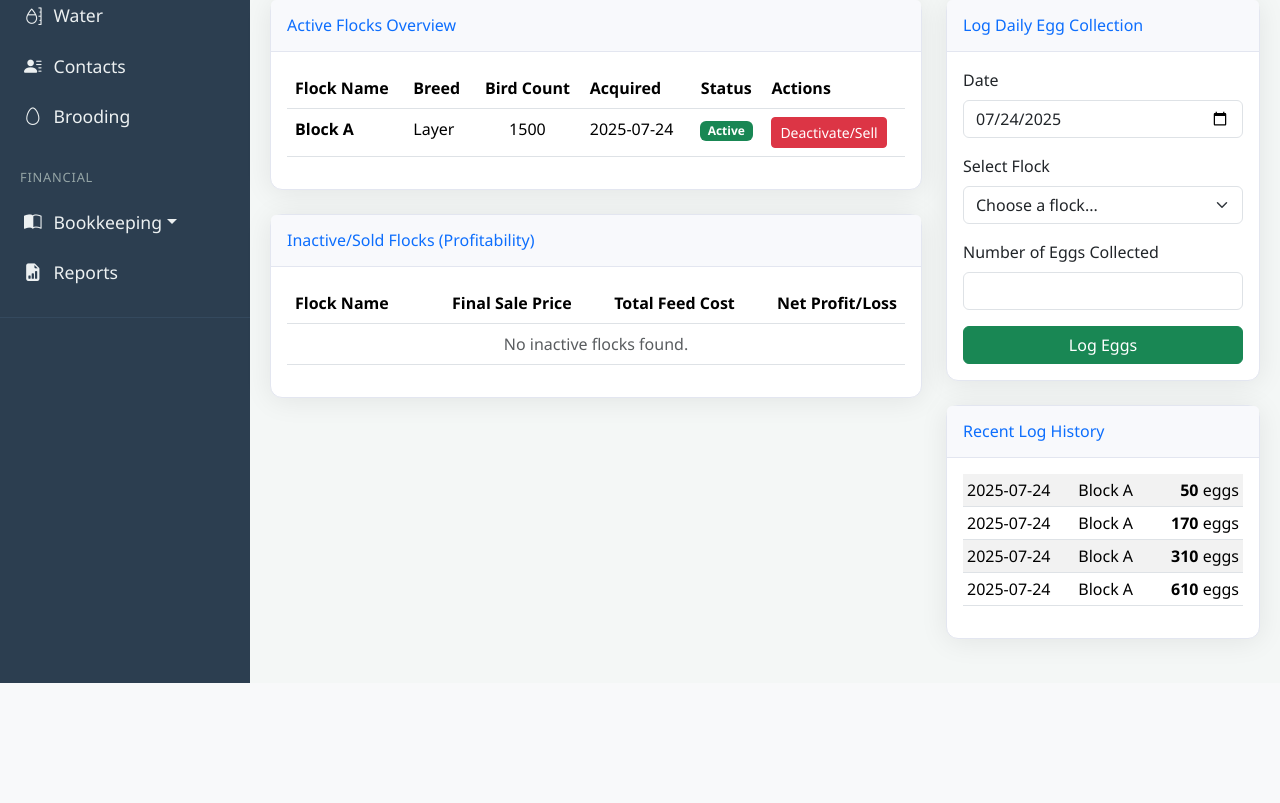
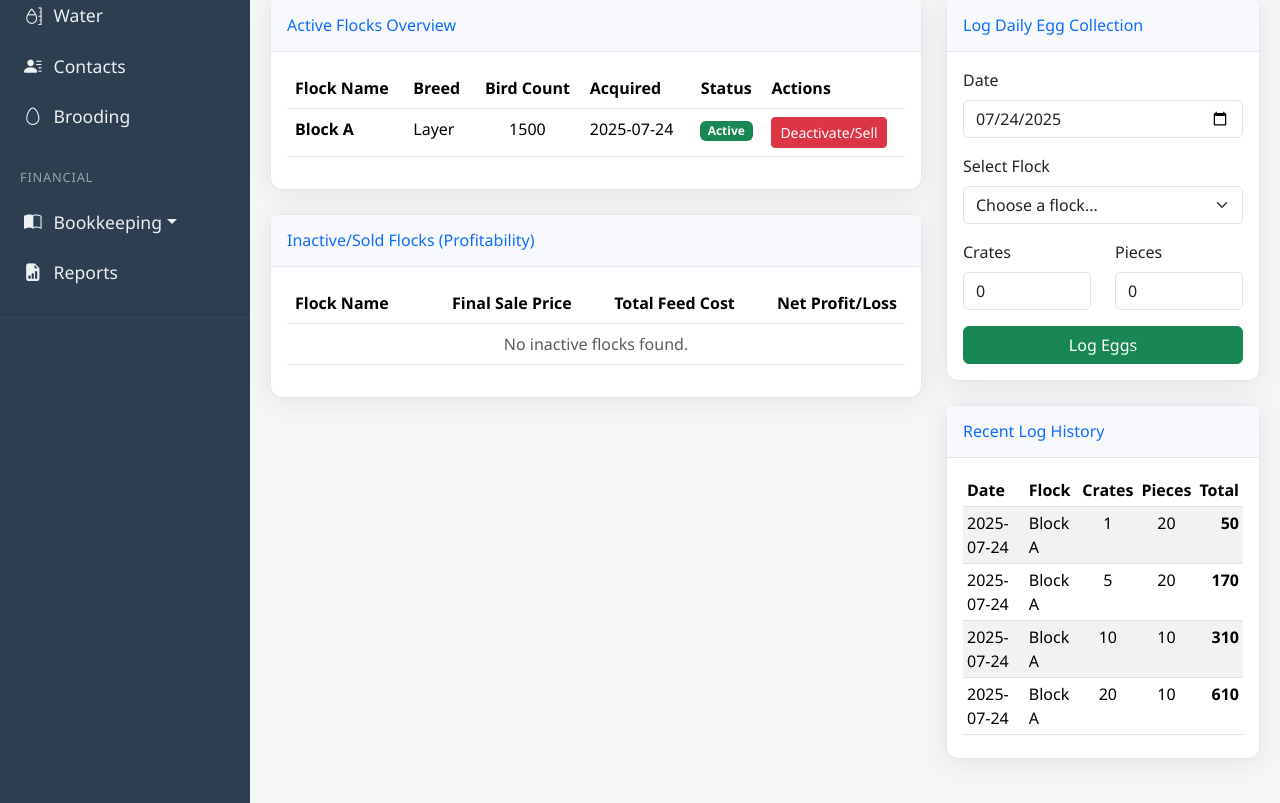
Before and after one commit to bbr1991/farm-manager-flask, a Flask app: page /poultry in a window 1280 px wide. Shown: the part 344-1147 px from the top of the page. Before the commit the page ends 1027 px from the top, so only its background shows below. Run offline with Flask 3, Linux system fonts and the light colour scheme; the visitor is signed in with stand-in values (Sample User, id 1); data comes from the database, SQL or seed files in the repository; both versions use the stored data as it was after the commit.

Commit message:
Restore final sw.js file

```diff
--- a/app.py
+++ b/app.py
@@ -23,7 +23,7 @@ from flask import Flask, render_template, request, redirect, url_for, flash, g,
 # ==============================================================================
 # 1. FLASK APP INITIALIZATION & CONFIGURATION
 # ==============================================================================
-app = Flask(__name__, static_folder='static', static_url_path='/static')
+app = Flask(__name__, static_url_path='/static', static_folder='static')
 app.config['SECRET_KEY'] = 'a_very_good_and_long_production_secret_key_!@#$%'
 app.config['PERMANENT_SESSION_LIFETIME'] = timedelta(hours=8)
 bcrypt = Bcrypt(app)
@@ -597,40 +597,59 @@ def inventory_dashboard():
 @permission_required('view_poultry')
 def poultry_dashboard():
     db = get_db()
-
-    # === YOUR EXISTING CODE (preserved) ===
-    poultry_stats_row = db.execute("SELECT (SELECT COALESCE(SUM(bird_count), 0) FROM poultry_flocks WHERE status = 'Active') as total_active_birds, (SELECT COALESCE(SUM(quantity), 0) FROM egg_log WHERE log_date = date('now', 'localtime')) as eggs_today, (SELECT COALESCE(SUM(quantity), 0) FROM egg_log WHERE log_date >= date('now', '-6 days')) as eggs_last_7_days").fetchone()
+    today_str = date.today().strftime('%Y-%m-%d')
+    seven_days_ago_str = (date.today() - timedelta(days=6)).strftime('%Y-%m-%d')
+
+    # === NEW, MORE ROBUST STATS QUERY ===
+    # This query is reliable because we pass the dates in directly.
+    poultry_stats_row = db.execute("""
+        SELECT
+            (SELECT COALESCE(SUM(bird_count), 0) FROM poultry_flocks WHERE status = 'Active') as total_active_birds,
+            (SELECT COALESCE(SUM(quantity), 0) FROM egg_log WHERE log_date = ?) as eggs_today,
+            (SELECT COALESCE(SUM(quantity), 0) FROM egg_log WHERE log_date >= ?) as eggs_last_7_days
+    """, (today_str, seven_days_ago_str)).fetchone()
+
+    # Fetch active flocks
     active_flocks = db.execute("SELECT * FROM poultry_flocks WHERE status = 'Active' ORDER BY acquisition_date DESC").fetchall()
-    egg_logs = db.execute("SELECT el.log_date, el.quantity, pf.flock_name FROM egg_log el JOIN poultry_flocks pf ON el.flock_id = pf.id ORDER BY el.log_date DESC, el.id DESC LIMIT 10").fetchall()
-    total_active_birds = poultry_stats_row['total_active_birds'] or 0
-    eggs_today = poultry_stats_row['eggs_today'] or 0
+
+    # Fetch egg logs, now including the crates and pieces columns for the log display
+    egg_logs = db.execute("""
+        SELECT el.log_date, el.quantity, el.crates, el.pieces, pf.flock_name
+        FROM egg_log el
+        JOIN poultry_flocks pf ON el.flock_id = pf.id
+        ORDER BY el.log_date DESC, el.id DESC LIMIT 10
+    """).fetchall()
+
+    # Safely get the stats values from the query result
+    total_active_birds = poultry_stats_row['total_active_birds'] if poultry_stats_row['total_active_birds'] is not None else 0
+    eggs_today = poultry_stats_row['eggs_today'] if poultry_stats_row['eggs_today'] is not None else 0
+
+    # Build the stats dictionary for the KPI cards
     stats = {
         'total_active_birds': total_active_birds,
         'eggs_today': eggs_today,
         'eggs_last_7_days': poultry_stats_row['eggs_last_7_days'] or 0,
         'avg_production_rate': (eggs_today / total_active_birds) if total_active_birds > 0 else 0
     }
-    # === END OF YOUR EXISTING CODE ===
-
-    # === NEW CODE (added for the new features) ===
-    # Fetch inventory items that are categorized as 'Feed' for the modal
+
+    # Fetch feed items for the "Log Feed Usage" modal
     feed_items = db.execute("SELECT * FROM inventory WHERE category = 'Feed' AND quantity > 0").fetchall()
 
-    # Fetch inactive flocks for the new results table
+    # Fetch inactive flocks for the profitability table
     inactive_flocks = db.execute("SELECT * FROM poultry_flocks WHERE status = 'Inactive' ORDER BY acquisition_date DESC").fetchall()
-    # === END OF NEW CODE ===
-
-    # Pass ALL data (old and new) to the template
+
+    # Pass ALL the data to the template
     return render_template(
         'poultry.html',
         user=g.user,
         stats=stats,
         active_flocks=active_flocks,
         egg_logs=egg_logs,
-        feed_items=feed_items,           # <-- New
-        inactive_flocks=inactive_flocks, # <-- New
-        today_date=date.today().strftime('%Y-%m-%d') # <-- New utility variable
+        feed_items=feed_items,
+        inactive_flocks=inactive_flocks,
+        today_date=today_str
     )
+
 @app.route('/water')
 @login_required
 @permission_required('view_water')
@@ -1736,45 +1755,61 @@ def log_inventory_usage():
 # ==============================================================================
 # 13. DATA MODIFICATION & ACTION ROUTES
 # ==============================================================================
+# Find your existing add_egg_log function and replace it with this one.
 @app.route('/poultry/eggs/log', methods=['POST'])
 @login_required
-@check_day_closed('date')
 @permission_required('edit_poultry')
+# I'm removing @check_day_closed for now to simplify debugging. You can add it back later.
 def add_egg_log():
-    """Handles logging a new egg collection and updates inventory."""
+    """Handles logging new egg collection by crates and pieces, and updates inventory."""
     db = get_db()
     try:
         log_date = request.form.get('log_date')
-        flock_id = int(request.form.get('flock_id'))
-        quantity = int(request.form.get('quantity'))
-
-        if not all([log_date, flock_id, quantity]) or quantity < 0:
-            flash('Invalid date, flock, or quantity provided.', 'warning')
+        flock_id = request.form.get('flock_id')
+
+        # Get crates and pieces, defaulting to 0 if the field is empty
+        crates = int(request.form.get('crates', 0) or 0)
+        pieces = int(request.form.get('pieces', 0) or 0)
+
+        # --- Validation ---
+        if not all([log_date, flock_id]):
+            flash('Invalid date or flock provided.', 'warning')
             return redirect(url_for('poultry_dashboard'))
 
-        # --- THIS IS THE NEW INTEGRATION LOGIC ---
+        flock_id = int(flock_id)
+
+        # --- Calculation ---
+        EGGS_PER_CRATE = 30  # Define your standard crate size here
+        total_quantity = (crates * EGGS_PER_CRATE) + pieces
+
+        if total_quantity <= 0:
+            flash('Total eggs must be greater than zero. Please enter a value for crates or pieces.', 'warning')
+            return redirect(url_for('poultry_dashboard'))
+
         # Find the inventory item named 'Eggs'
         egg_inventory_item = db.execute("SELECT id FROM inventory WHERE name = 'Eggs'").fetchone()
 
         if not egg_inventory_item:
             # If it doesn't exist, we can't update the stock
-            flash("Inventory item 'Eggs' not found. Please create it in the Inventory module first.", "danger")
+            flash("CRITICAL: Inventory item 'Eggs' not found. Please create it in the Inventory module first.", "danger")
             return redirect(url_for('poultry_dashboard'))
 
         # --- Start a Database Transaction ---
-        # 1. Add the record to the egg_log table for history
-        db.execute("INSERT INTO egg_log (log_date, flock_id, quantity) VALUES (?, ?, ?)",
-                   (log_date, flock_id, quantity))
+        # 1. Add the record to the egg_log table with all the new details
+        db.execute("""
+            INSERT INTO egg_log (log_date, flock_id, crates, pieces, quantity)
+            VALUES (?, ?, ?, ?, ?)
+        """, (log_date, flock_id, crates, pieces, total_quantity))
 
         # 2. Update the main inventory table to increase the stock of eggs
         db.execute("UPDATE inventory SET quantity = quantity + ? WHERE id = ?",
-                   (quantity, egg_inventory_item['id']))
+                   (total_quantity, egg_inventory_item['id']))
 
         # If both commands succeed, commit the changes
         db.commit()
         # --- End of Transaction ---
 
-        flash(f'{quantity} eggs logged and added to inventory successfully!', 'success')
+        flash(f'{crates} crates and {pieces} pieces ({total_quantity} total eggs) logged and added to inventory!', 'success')
 
     except (ValueError, TypeError) as e:
         flash(f"Invalid data provided. Please check your numbers. Error: {e}", 'danger')
@@ -2283,9 +2318,8 @@ def add_contact():
 # ==============================================================================
 @app.errorhandler(404)
 def page_not_found(e):
-    # Pass the user object to the 404 page so the navbar works
-    user = g.user if hasattr(g, 'user') else None
-    return render_template('404.html', user=user), 404
+    # This handler no longer needs to know about the user.
+    return render_template('404.html'), 404
 @app.route('/api/sync/expense', methods=['POST'])
 @login_required
 def sync_expense():
--- a/templates/poultry.html
+++ b/templates/poultry.html
@@ -2,11 +2,10 @@
 {% block title %}Poultry Management{% endblock %}
 
 {% block content %}
-    <!-- Page Header (Your Original Header - with one new button) -->
+    <!-- Page Header -->
     <div class="d-flex justify-content-between flex-wrap flex-md-nowrap align-items-center pt-3 pb-2 mb-3 border-bottom">
         <h1 class="h2">Poultry Management</h1>
         <div class="btn-toolbar mb-2 mb-md-0">
-            <!-- NEW: Button to log feed usage -->
             <button type="button" class="btn btn-info me-2" data-bs-toggle="modal" data-bs-target="#logFeedModal">
                 <i class="bi bi-basket3-fill"></i> Log Feed Usage
             </button>
@@ -17,7 +16,7 @@
         </div>
     </div>
 
-    <!-- KPI Cards (Your Original KPI Cards) -->
+    <!-- KPI Cards -->
     <div class="row">
         <div class="col-xl-3 col-md-6 mb-4">
             <div class="card border-left-primary shadow h-100 py-2">
@@ -64,7 +63,7 @@
                     <div class="row no-gutters align-items-center">
                         <div class="col mr-2">
                             <div class="text-xs font-weight-bold text-warning text-uppercase mb-1">Avg. Daily Production</div>
-                            <div class="h5 mb-0 font-weight-bold text-gray-800">{{ '{:,.1%}'.format(stats.avg_production_rate) }}</div>
+                            <div class="h5 mb-0 font-weight-bold text-gray-800">{{ '{:,.1%}'.format(stats.avg_production_rate) if stats.avg_production_rate is not none else 'N/A' }}</div>
                         </div>
                         <div class="col-auto"><i class="bi bi-graph-up fs-2 text-gray-300"></i></div>
                     </div>
@@ -72,11 +71,11 @@
             </div>
         </div>
     </div>
+
     <!-- Main Content Row -->
     <div class="row">
         <!-- Left Column: Flocks -->
         <div class="col-lg-8">
-            <!-- Active Flocks Table (Your Original Table - with a new button) -->
             <div class="card shadow mb-4">
                 <div class="card-header py-3"><h6 class="m-0 font-weight-bold text-primary">Active Flocks Overview</h6></div>
                 <div class="card-body">
@@ -101,7 +100,6 @@
                                     <td>{{ flock.acquisition_date }}</td>
                                     <td class="text-center"><span class="badge bg-success">{{ flock.status }}</span></td>
                                     <td>
-                                        <!-- NEW: Deactivate/Sell Button -->
                                         <button class="btn btn-sm btn-danger" data-bs-toggle="modal" data-bs-target="#deactivateFlockModal" data-flock-id="{{ flock.id }}" data-flock-name="{{ flock.flock_name }}">
                                             Deactivate/Sell
                                         </button>
@@ -116,7 +114,6 @@
                 </div>
             </div>
 
-            <!-- NEW: Inactive/Sold Flocks Table -->
             <div class="card shadow mb-4">
                 <div class="card-header py-3"><h6 class="m-0 font-weight-bold text-primary">Inactive/Sold Flocks (Profitability)</h6></div>
                 <div class="card-body">
@@ -146,9 +143,8 @@
             </div>
         </div>
 
-        <!-- Right Column: Egg Logging (Your Original Right Column) -->
+        <!-- Right Column: Egg Logging -->
         <div class="col-lg-4">
-            <!-- Egg Log Form Card (Unchanged) -->
             <div class="card shadow mb-4" id="egg-log-form">
                 <div class="card-header py-3"><h6 class="m-0 font-weight-bold text-primary">Log Daily Egg Collection</h6></div>
                 <div class="card-body">
@@ -164,33 +160,50 @@
                                 {% for flock in active_flocks %}<option value="{{ flock.id }}">{{ flock.flock_name }}</option>{% endfor %}
                             </select>
                         </div>
-                        <div class="mb-3">
-                            <label for="quantity" class="form-label">Number of Eggs Collected</label>
-                            <input type="number" class="form-control" id="quantity" name="quantity" min="0" required>
+                        <div class="row">
+                            <div class="col-6 mb-3">
+                                <label for="crates" class="form-label">Crates</label>
+                                <input type="number" class="form-control" id="crates" name="crates" min="0" value="0">
+                            </div>
+                            <div class="col-6 mb-3">
+                                <label for="pieces" class="form-label">Pieces</label>
+                                <input type="number" class="form-control" id="pieces" name="pieces" min="0" max="29" value="0">
+                            </div>
                         </div>
                         <div class="d-grid"><button type="submit" class="btn btn-success">Log Eggs</button></div>
                     </form>
                 </div>
             </div>
-            <!-- Recent Log History Card (Unchanged) -->
+
             <div class="card shadow mb-4">
                 <div class="card-header py-3"><h6 class="m-0 font-weight-bold text-primary">Recent Log History</h6></div>
                 <div class="card-body" style="max-height: 300px; overflow-y: auto;">
                     <table class="table table-sm table-striped">
+                        <thead>
+                            <tr>
+                                <th>Date</th>
+                                <th>Flock</th>
+                                <th class="text-center">Crates</th>
+                                <th class="text-center">Pieces</th>
+                                <th class="text-end">Total</th>
+                            </tr>
+                        </thead>
                         <tbody>
                             {% for log in egg_logs %}
                             <tr>
-                                {# --- ANOTHER FIX HERE --- #}
-                                {# The log_date is also a string, so we just print it #}
                                 <td>{{ log.log_date }}</td>
                                 <td>{{ log.flock_name }}</td>
-                                <td class="text-end"><strong>{{ log.quantity }}</strong> eggs</td>
+                                <td class="text-center">{{ log.crates }}</td>
+                                <td class="text-center">{{ log.pieces }}</td>
+                                <td class="text-end"><strong>{{ log.quantity }}</strong></td>
                             </tr>
                             {% else %}
-                            <tr><td class="text-center text-muted">No recent logs.</td></tr>
+                            <tr><td colspan="5" class="text-center text-muted">No recent logs.</td></tr>
                             {% endfor %}
                         </tbody>
                     </table>
+                </div>
+            </div>
         </div>
     </div>
 
@@ -283,7 +296,9 @@
     </div>
 </div>
 
+
 {% endblock %}
+
 
 {% block head_styles %}
     <!-- Your Original Styles -->
@@ -295,31 +310,40 @@
     .text-xs { font-size: .9rem; }
     .text-gray-300 { color: #dddfeb !important; }
     </style>
-
 {% endblock %}
 
+
 {% block scripts %}
-    <!-- Your Original Scripts -->
+    {{ super() }} {# THIS IS THE MOST IMPORTANT LINE #}
+
     <script>
-    // Set default date for egg log to today
-    document.getElementById('log_date').valueAsDate = new Date();
-    // Set default date for new flock acquisition to today
-    document.querySelector('#addFlockModal input[name="acquisition_date"]').valueAsDate = new Date();
-    </script>
+        // This single, safe block will run after the whole page is ready.
+        document.addEventListener('DOMContentLoaded', function() {
 
-    <!-- NEW: Script for Deactivate Modal -->
-    <script>
-    document.addEventListener('DOMContentLoaded', function() {
-        var deactivateModal = document.getElementById('deactivateFlockModal');
-        deactivateModal.addEventListener('show.bs.modal', function (event) {
-            var button = event.relatedTarget;
-            var flockId = button.getAttribute('data-flock-id');
-            var flockName = button.getAttribute('data-flock-name');
-            var modalBodyName = deactivateModal.querySelector('#deactivateFlockName');
-            var modalInputId = deactivateModal.querySelector('#deactivateFlockId');
-            modalBodyName.textContent = flockName;
-            modalInputId.value = flockId;
+            // --- Script for Deactivate Modal ---
+            const deactivateModal = document.getElementById('deactivateFlockModal');
+            if (deactivateModal) {
+                deactivateModal.addEventListener('show.bs.modal', function (event) {
+                    const button = event.relatedTarget;
+                    const flockId = button.getAttribute('data-flock-id');
+                    const flockName = button.getAttribute('data-flock-name');
+                    const modalBodyName = deactivateModal.querySelector('#deactivateFlockName');
+                    const modalInputId = deactivateModal.querySelector('#deactivateFlockId');
+                    modalBodyName.textContent = flockName;
+                    modalInputId.value = flockId;
+                });
+            }
+
+            // --- Script to set default dates ---
+            const logDateInput = document.getElementById('log_date');
+            if (logDateInput) {
+                logDateInput.valueAsDate = new Date();
+            }
+
+            const acquisitionDateInput = document.querySelector('#addFlockModal input[name="acquisition_date"]');
+            if (acquisitionDateInput) {
+                acquisitionDateInput.valueAsDate = new Date();
+            }
         });
-    });
     </script>
 {% endblock %}
```
Also changed, not shown: templates/404.html (+38 -12 lines), update_schema.py (+67 -25 lines), upgrade_db_eggs.py (added, +45 -0 lines), farm_data.db, static/icon-192.ico (added), static/manifest.json.
